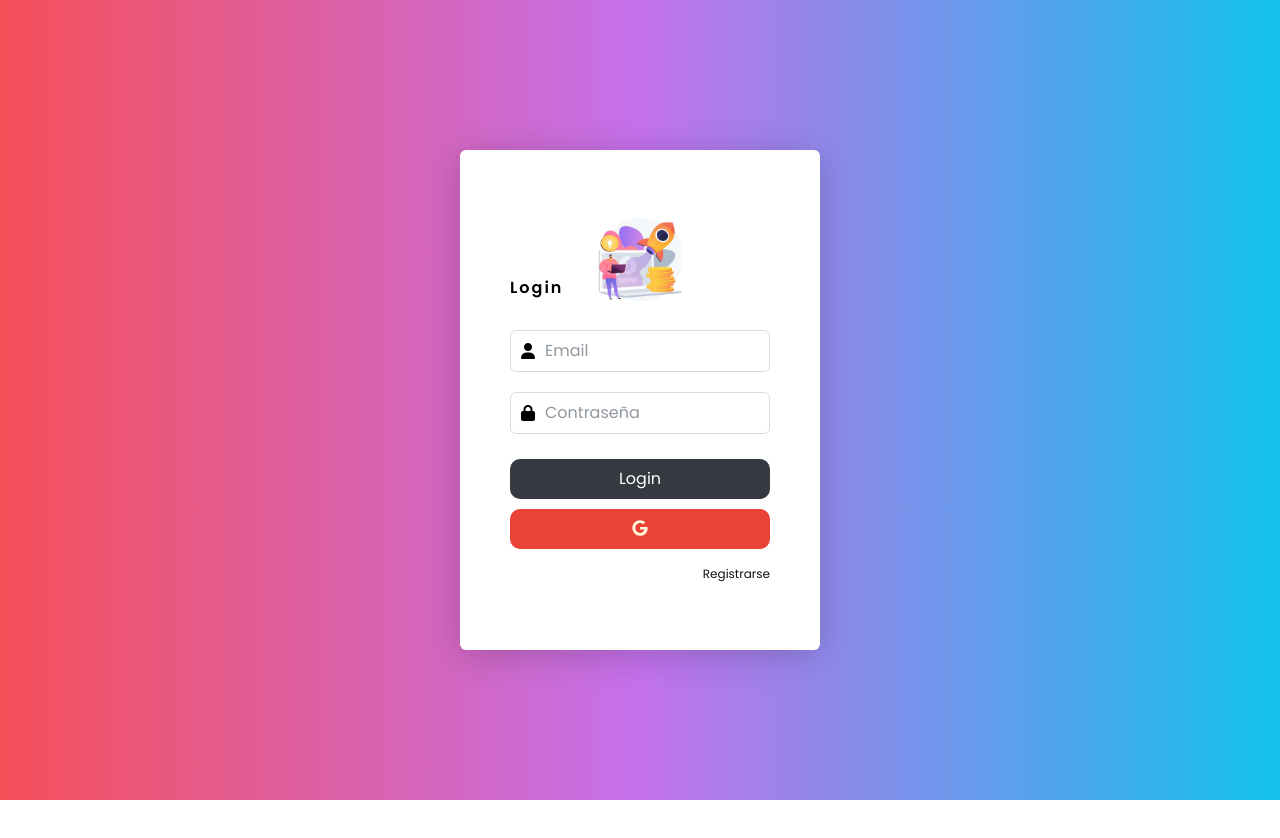
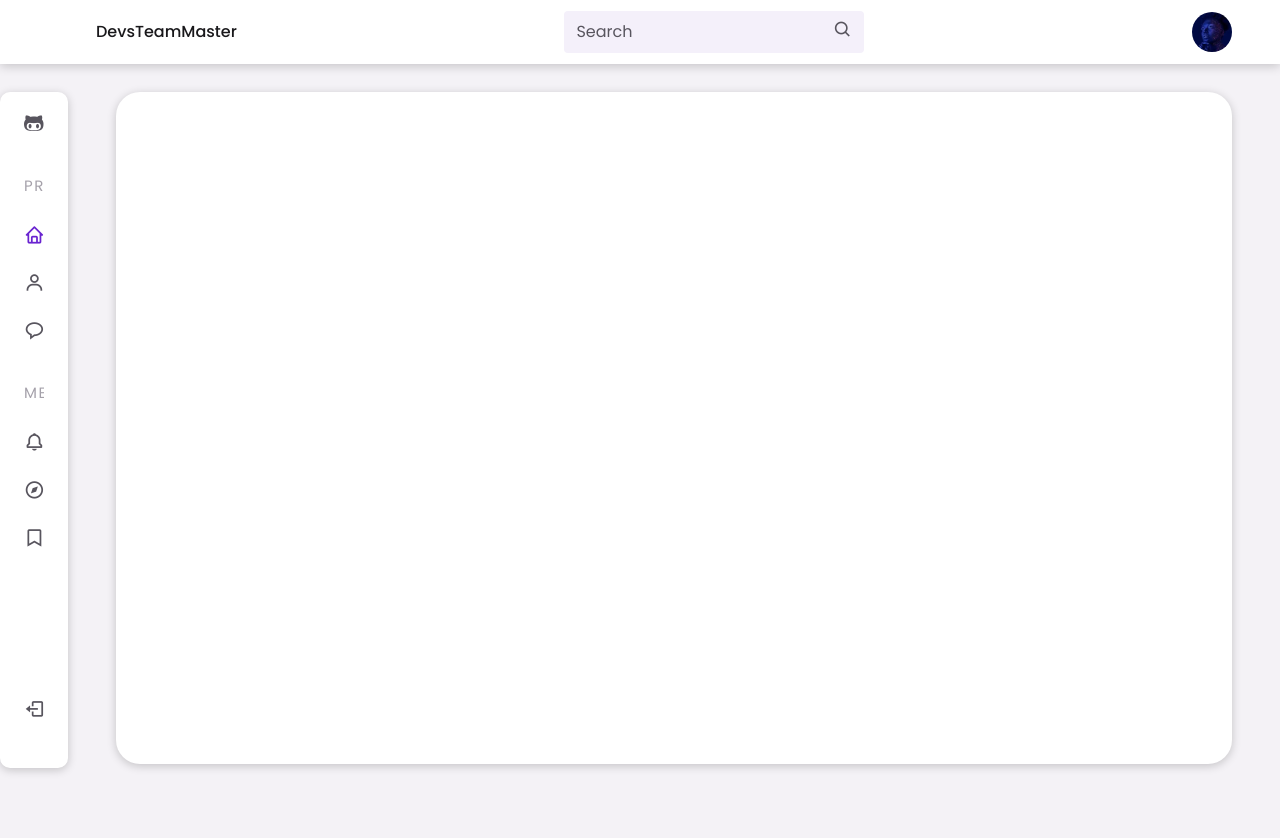
Before and after one commit to DevsTeamMaster/CicloTresMisionTic, a React (Create React App) app: page /IntMastProd in a window 1280 px wide. Shown: the top 838 px of the page. Before the commit the page ends 800 px from the top, so only its background shows below. Built offline with nearby package versions, Linux system fonts and the light colour scheme.

Commit message:
Agregando Pagina Maestro de Productos

```diff
--- a/src/App.jsx
+++ b/src/App.jsx
@@ -1,15 +1,18 @@
 //import Layout from 'layouts/Layout';
+import { BrowserRouter as Router, Switch, Route } from 'react-router-dom';
+import 'styles/styles.scss';
+
+
 import Index from 'pages';
 import Bordercollie from 'pages/bordercollie';
 import RhodesianInfoPage from 'pages/rhodesian';
 import Login from 'pages/login';
 import Register from 'pages/register';
 import Sales from 'pages/sales';
+import IntMastProd  from 'pages/intMastProd';
 import Navbar from 'components/Navbar';
 import AddSales from 'pages/addSales';
 import AddProduct from 'pages/addProduct';
-import { BrowserRouter as Router, Switch, Route } from 'react-router-dom';
-import 'styles/styles.scss';
 
 //Libreria FontAwesome
 import ReactDOM from 'react-dom';
@@ -17,6 +20,7 @@ import { library } from '@fortawesome/fontawesome-svg-core';
 import { fab } from '@fortawesome/free-brands-svg-icons';
 import { faCheckSquare, faCoffee } from '@fortawesome/free-solid-svg-icons';
 import Layout from 'layout/Layout';
+
 
 library.add(fab, faCheckSquare, faCoffee);
 
@@ -57,12 +61,9 @@ function App() {
         </Switch>
       </Router>*/}
 
-      <Router>
+<Router>
         <Switch>
-           <Route path='/sales'>
-                <Sales/>
-            </Route>
-          <Route path={['/AddSales', '/AddProduct']}>
+          <Route path={['/AddSales', '/AddProduct','/IntMastProd']}>
             <Layout>
               <Switch>
                 <Route path='/AddSales'>
@@ -70,6 +71,9 @@ function App() {
                 </Route>
                 <Route path='/AddProduct'>
                   <AddProduct />
+                </Route>
+                <Route path='/IntMastProd'>
+                  <IntMastProd />
                 </Route>
               </Switch>
             </Layout>
@@ -84,9 +88,10 @@ function App() {
               </Route>
             </Switch>
           </Route>
-
         </Switch>
       </Router>
+
+
     </div>
   );
 }
--- /dev/null
+++ b/src/pages/intMastProd.jsx
@@ -0,0 +1,17 @@
+
+import 'styles/intMastProd.scss';
+import React from 'react'
+import 'styles/addProduct.scss'
+
+
+const intMastProd = () => {
+    return (
+      <div className='product-container'>
+      <div className='flex flex-col h-screen items-center justify-center  rounded-3xl mt-5 ml-5 product-div'>
+
+      </div>
+    </div>
+  );
+}
+
+export default intMastProd
--- /dev/null
+++ b/src/styles/intMastProd.scss
@@ -0,0 +1,17 @@
+.product-container {
+    height: 100vh;
+}
+
+.product-div {
+    height: 84vh;
+    box-shadow: 0 2px 10px rgba(0, 0, 0, 0.2);
+    background: white;
+}
+
+.btn-agregar {
+    background: #6923d0;
+}
+
+.btn-agregar:hover {
+    background: #512a8b;
+}
```
Also changed, not shown: src/pages/interfazMaestroProd.jsx (deleted).
